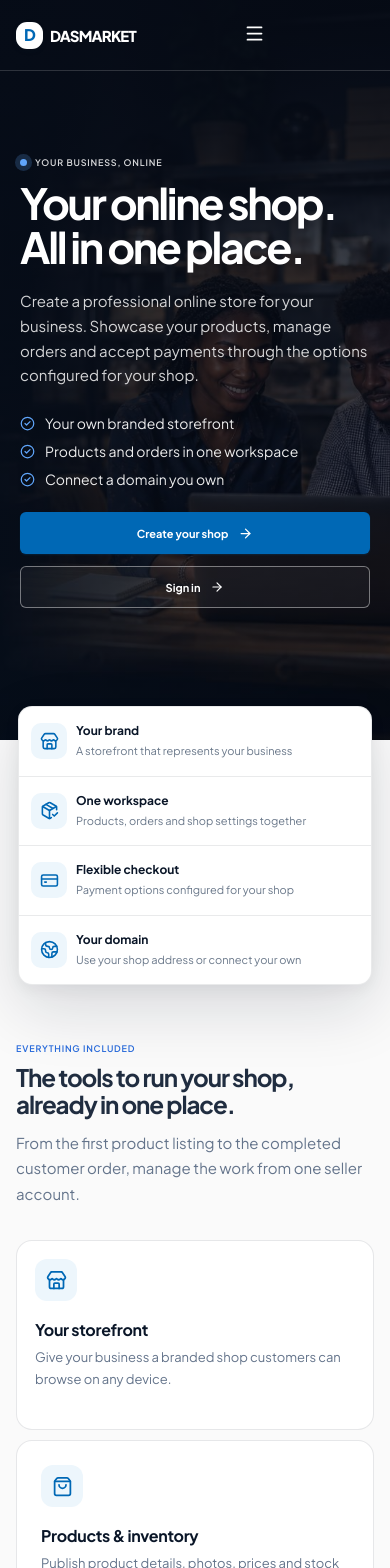
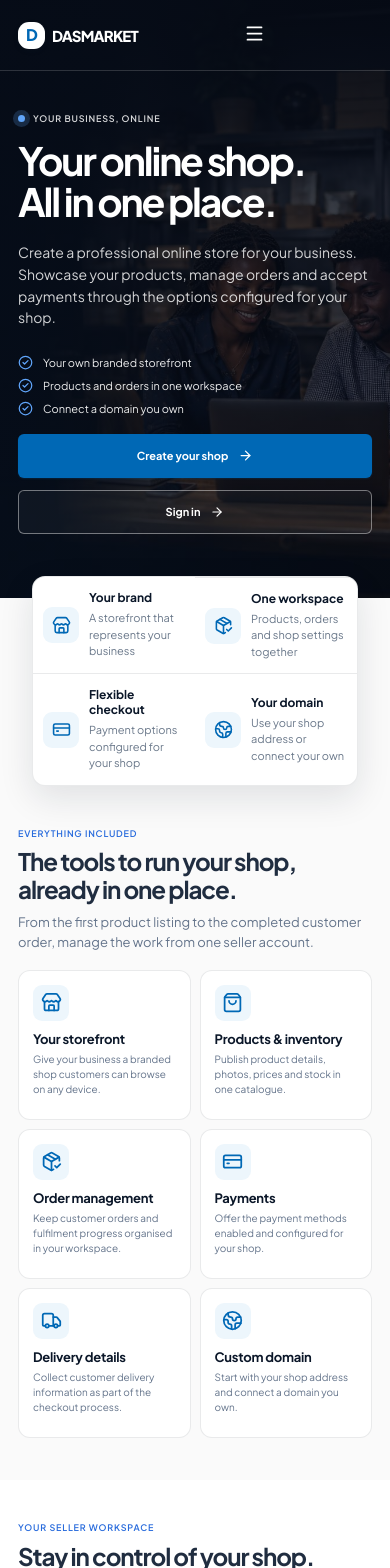
Before and after one commit to Zenkaak/dass, a React (Vite) app: page / in a window 390 px wide. Shown: the top 1568 px of the page. Built offline with nearby package versions, Linux system fonts and the light colour scheme.

Commit message:
Tighten homepage layout and remove wasted space

```diff
--- a/src/replit-landing.css
+++ b/src/replit-landing.css
@@ -2133,3 +2133,129 @@
   .rm-home-simple .rm-home-feature-grid>.rm-home-feature:first-child,
   .rm-home-simple .rm-home-feature-grid>.rm-home-feature:last-child { grid-column:auto; }
 }
+
+
+/* Compact, space-efficient homepage refinement: consistent rhythm at every breakpoint. */
+.rm-home-simple .rm-container { width:min(1160px,calc(100% - 56px)); }
+.rm-home-simple .rm-home-hero {
+  min-height:560px !important;
+  height:auto !important;
+  padding:116px 0 82px !important;
+  background-position:center 52% !important;
+}
+.rm-home-simple .rm-home-hero .rm-hero-grid { width:min(1160px,calc(100% - 56px)); }
+.rm-home-simple .rm-home-hero .rm-hero-copy { max-width:590px !important; }
+.rm-home-simple .rm-home-hero h1 { font-size:clamp(44px,4.8vw,60px) !important; line-height:1.04 !important; margin:16px 0 14px !important; }
+.rm-home-simple .rm-home-hero .rm-hero-copy>p { max-width:520px !important; font-size:15px !important; line-height:1.55 !important; margin:0; }
+.rm-home-simple .rm-home-proof { gap:8px !important; margin:18px 0 0 !important; font-size:12px !important; }
+.rm-home-simple .rm-home-hero .rm-hero-ctas { margin-top:18px !important; }
+.rm-home-simple .rm-home-hero .rm-button { min-height:44px; }
+.rm-home-simple .rm-home-facts { margin-top:-28px; padding:0 28px; }
+.rm-home-simple .rm-home-facts-grid { width:min(1160px,100%); border-radius:13px; box-shadow:0 12px 34px rgba(15,23,42,.11); }
+.rm-home-simple .rm-home-facts-grid>div,
+.rm-home-simple .rm-home-facts-grid>div+div { padding:17px 18px !important; gap:10px; }
+.rm-home-simple .rm-home-fact-icon { width:36px; height:36px; border-radius:9px; }
+.rm-home-simple .rm-home-fact-copy { font-size:10px; line-height:1.4; }
+.rm-home-simple .rm-home-fact-copy strong { font-size:12px; }
+.rm-home-simple .rm-home-features,
+.rm-home-simple .rm-home-workspace,
+.rm-home-simple .rm-home-steps { padding:56px 0 !important; }
+.rm-home-simple .rm-home-section-heading { margin-bottom:24px; }
+.rm-home-simple .rm-home-section-heading h2,
+.rm-home-simple .rm-home-workspace-copy h2 { font-size:clamp(29px,3.2vw,39px); margin:8px 0 9px; }
+.rm-home-simple .rm-home-section-heading>p,
+.rm-home-simple .rm-home-workspace-copy>p { font-size:13px; line-height:1.55; }
+.rm-home-simple .rm-home-feature-grid { grid-template-columns:repeat(3,minmax(0,1fr)) !important; gap:12px; }
+.rm-home-simple .rm-home-feature-grid>.rm-home-feature,
+.rm-home-simple .rm-home-feature-grid>.rm-home-feature:nth-child(3n+2),
+.rm-home-simple .rm-home-feature-grid>.rm-home-feature:nth-child(3n+3),
+.rm-home-simple .rm-home-feature-grid>.rm-home-feature:nth-child(n+4) {
+  grid-column:auto !important;
+  min-height:158px;
+  padding:18px !important;
+  border:1px solid rgba(15,23,42,.09) !important;
+  border-radius:12px;
+  box-shadow:none;
+}
+.rm-home-simple .rm-home-feature-grid>.rm-home-feature:hover { transform:none; box-shadow:0 8px 20px rgba(15,23,42,.06); }
+.rm-home-simple .rm-home-feature-icon { width:36px; height:36px; border-radius:9px; }
+.rm-home-simple .rm-home-feature h3 { margin:12px 0 5px; font-size:14px; }
+.rm-home-simple .rm-home-feature p { font-size:11px; line-height:1.5; }
+.rm-home-simple .rm-home-workspace-grid { grid-template-columns:minmax(0,.82fr) minmax(0,1.18fr); gap:38px; }
+.rm-home-simple .rm-home-workspace-copy ul { gap:9px; margin:16px 0 20px; }
+.rm-home-simple .rm-home-workspace-copy li { font-size:12px; }
+.rm-home-simple .rm-home-workspace-image { max-height:390px; }
+.rm-home-simple .rm-home-workspace-image img { width:100%; height:100%; max-height:390px; object-fit:contain; }
+.rm-home-simple .rm-home-step-grid { gap:10px; border:0; }
+.rm-home-simple .rm-home-step-grid article,
+.rm-home-simple .rm-home-step-grid article+article {
+  gap:12px;
+  padding:17px !important;
+  border:1px solid rgba(15,23,42,.09) !important;
+  border-radius:12px;
+  background:#fff;
+}
+.rm-home-simple .rm-home-step-grid h3 { font-size:13px; margin-bottom:5px; }
+.rm-home-simple .rm-home-step-grid p { font-size:11px; line-height:1.5; }
+.rm-home-simple .rm-home-final {
+  margin:8px 28px 42px;
+  padding:38px 28px !important;
+  border-radius:16px;
+}
+.rm-home-simple .rm-home-final .rm-cta-inner>div:first-child { margin-bottom:18px; }
+.rm-home-simple .rm-home-final h2 { font-size:clamp(28px,3.4vw,40px); margin:8px 0; }
+.rm-home-simple .rm-home-final p { font-size:13px; margin:0; }
+.rm-home-simple .rm-home-final .rm-button { min-height:43px; }
+.rm-home-simple .rm-footer { padding-top:34px !important; }
+.rm-home-simple .rm-footer-inner { padding-bottom:16px !important; }
+.rm-home-simple .rm-footer-bottom { margin-top:22px !important; padding-top:14px !important; }
+
+@media(max-width:900px) {
+  .rm-home-simple .rm-home-hero { min-height:510px !important; }
+  .rm-home-simple .rm-home-facts { padding:0 20px; }
+  .rm-home-simple .rm-home-facts-grid { grid-template-columns:repeat(2,minmax(0,1fr)); }
+  .rm-home-simple .rm-home-facts-grid>div:nth-child(3),
+  .rm-home-simple .rm-home-facts-grid>div:nth-child(4) { border-top:1px solid rgba(15,23,42,.09); }
+  .rm-home-simple .rm-home-feature-grid { grid-template-columns:repeat(2,minmax(0,1fr)) !important; }
+  .rm-home-simple .rm-home-workspace-grid { grid-template-columns:1fr 1fr; gap:24px; }
+  .rm-home-simple .rm-home-step-grid { grid-template-columns:repeat(3,minmax(0,1fr)); }
+}
+@media(max-width:680px) {
+  .rm-home-simple .rm-container { width:calc(100% - 36px); }
+  .rm-home-simple .rm-home-hero {
+    min-height:0 !important;
+    padding:112px 0 64px !important;
+    background-position:68% center !important;
+  }
+  .rm-home-simple .rm-home-hero .rm-hero-grid { width:calc(100% - 36px); }
+  .rm-home-simple .rm-home-hero h1 { font-size:clamp(38px,10vw,48px) !important; max-width:440px !important; }
+  .rm-home-simple .rm-home-hero .rm-hero-copy>p { font-size:14px !important; }
+  .rm-home-simple .rm-home-proof { font-size:11px !important; }
+  .rm-home-simple .rm-home-facts { margin-top:-22px; padding:0 14px; }
+  .rm-home-simple .rm-home-facts-grid { grid-template-columns:repeat(2,minmax(0,1fr)); }
+  .rm-home-simple .rm-home-facts-grid>div,
+  .rm-home-simple .rm-home-facts-grid>div+div { padding:13px 10px !important; }
+  .rm-home-simple .rm-home-facts-grid>div:nth-child(3),
+  .rm-home-simple .rm-home-facts-grid>div:nth-child(4) { border-top:1px solid rgba(15,23,42,.09); }
+  .rm-home-simple .rm-home-features,
+  .rm-home-simple .rm-home-workspace,
+  .rm-home-simple .rm-home-steps { padding:42px 0 !important; }
+  .rm-home-simple .rm-home-section-heading { margin-bottom:18px; }
+  .rm-home-simple .rm-home-section-heading h2,
+  .rm-home-simple .rm-home-workspace-copy h2 { font-size:29px; }
+  .rm-home-simple .rm-home-feature-grid { grid-template-columns:repeat(2,minmax(0,1fr)) !important; gap:9px; }
+  .rm-home-simple .rm-home-feature-grid>.rm-home-feature,
+  .rm-home-simple .rm-home-feature-grid>.rm-home-feature:nth-child(3n+2),
+  .rm-home-simple .rm-home-feature-grid>.rm-home-feature:nth-child(3n+3),
+  .rm-home-simple .rm-home-feature-grid>.rm-home-feature:nth-child(n+4) { min-height:150px; padding:14px !important; }
+  .rm-home-simple .rm-home-feature h3 { font-size:13px; margin-top:10px; }
+  .rm-home-simple .rm-home-feature p { font-size:10px; }
+  .rm-home-simple .rm-home-workspace-grid { grid-template-columns:1fr; gap:22px; }
+  .rm-home-simple .rm-home-workspace-image { max-height:none; }
+  .rm-home-simple .rm-home-workspace-image img { height:auto; max-height:none; }
+  .rm-home-simple .rm-home-step-grid { grid-template-columns:1fr; gap:8px; }
+  .rm-home-simple .rm-home-step-grid article,
+  .rm-home-simple .rm-home-step-grid article+article { padding:14px !important; }
+  .rm-home-simple .rm-home-final { margin:8px 14px 30px; padding:32px 18px !important; }
+  .rm-home-simple .rm-footer { padding-top:28px !important; }
+}
```
